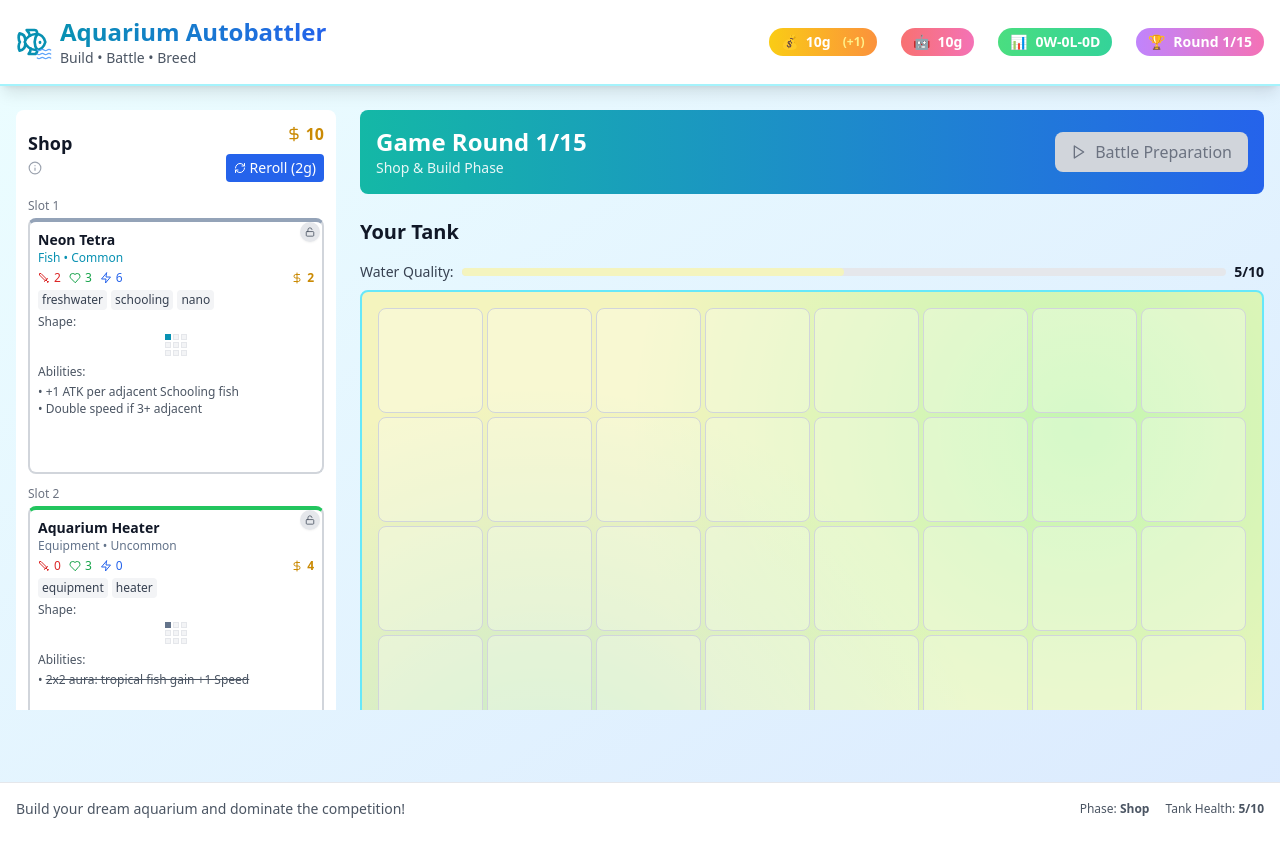
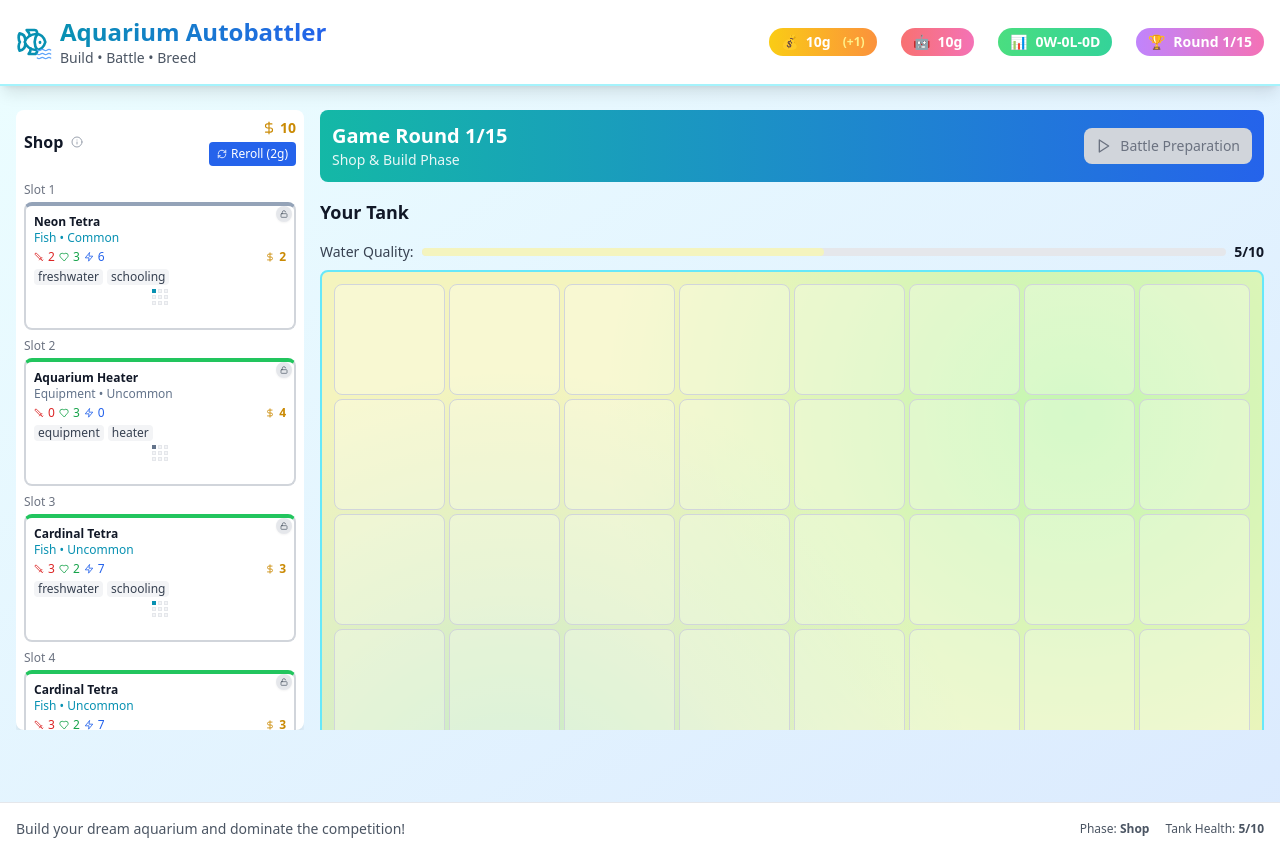
Before and after one commit to SobieskiCodes/aquarium-autobattle, a React (Vite) app: page / in a window 1280 px wide. Built offline with nearby package versions, Linux system fonts and the light colour scheme.

Commit message:
Fix layout to fit properly on 1080p screens

```diff
--- a/src/components/GamePhase.tsx
+++ b/src/components/GamePhase.tsx
@@ -66,9 +66,9 @@ export const GamePhase: React.FC<GamePhaseProps> = ({
   };
 
   const renderShopPhase = () => (
-    <div className="flex gap-6 h-[calc(100vh-200px)]">
+    <div className="flex gap-4 h-[calc(100vh-180px)] max-h-[800px]">
       {/* Left Sidebar - Shop */}
-      <div className="w-80 flex-shrink-0 space-y-4 overflow-y-auto">
+      <div className="w-72 flex-shrink-0 overflow-y-auto">
         <Shop
           pieces={gameState.shop}
           gold={gameState.gold}
@@ -84,14 +84,14 @@ export const GamePhase: React.FC<GamePhaseProps> = ({
       </div>
 
       {/* Main Content Area */}
-      <div className="flex-1 space-y-6 overflow-y-auto">
-      <div className="bg-gradient-to-r from-teal-500 to-blue-600 text-white p-4 rounded-lg">
+      <div className="flex-1 space-y-4 overflow-y-auto min-w-0">
+      <div className="bg-gradient-to-r from-teal-500 to-blue-600 text-white p-3 rounded-lg">
         <div className="flex items-center justify-between">
           <div>
-            <h1 className="text-2xl font-bold">
+            <h1 className="text-xl font-bold">
               Game Round {gameState.round}/15
               {gameState.round === 15 && (
-                <span className="ml-2 text-yellow-300 text-lg">🏁 Final Round!</span>
+                <span className="ml-2 text-yellow-300 text-base">🏁 Final Round!</span>
               )}
             </h1>
             <div className="flex items-center gap-4">
@@ -106,7 +106,7 @@ export const GamePhase: React.FC<GamePhaseProps> = ({
 
           {/* Shop Lock Status */}
           {gameState.lockedShopIndex !== null && (
-            <div className="bg-yellow-50 border border-yellow-200 rounded-lg p-3">
+            <div className="bg-yellow-50 border border-yellow-200 rounded-lg p-2">
               <div className="flex items-center justify-between">
                 <div className="flex items-center gap-2 text-yellow-800">
                   <Lock size={16} />
@@ -125,7 +125,7 @@ export const GamePhase: React.FC<GamePhaseProps> = ({
             onClick={onEnterBattlePrep}
             disabled={gameState.playerTank.pieces.length === 0}
             className={`
-              flex items-center gap-2 px-4 py-2 rounded-lg font-medium transition-all
+              flex items-center gap-2 px-3 py-2 rounded-lg font-medium transition-all text-sm
               ${gameState.playerTank.pieces.length > 0
                 ? 'bg-white text-teal-600 hover:bg-gray-100 hover:shadow-md'
                 : 'bg-gray-300 text-gray-500 cursor-not-allowed'
@@ -138,9 +138,9 @@ export const GamePhase: React.FC<GamePhaseProps> = ({
         </div>
       </div>
 
-        <div className="space-y-6">
+        <div className="space-y-4">
           <div className="space-y-4">
-          <h2 className="text-xl font-bold text-gray-900 mb-4">Your Tank</h2>
+          <h2 className="text-lg font-bold text-gray-900">Your Tank</h2>
 
           {/* Board Stats Summary */}
           {gameState.playerTank.pieces.length > 0 && (
@@ -151,7 +151,7 @@ export const GamePhase: React.FC<GamePhaseProps> = ({
             <TankSummary
               analysis={analysis}
               waterQuality={gameState.playerTank.waterQuality}
-              className="mb-4"
+              className="mb-3"
             />
               );
             })()
@@ -171,22 +171,22 @@ export const GamePhase: React.FC<GamePhaseProps> = ({
           </div>
 
           <div className="space-y-4">
-          <h2 className="text-xl font-bold text-gray-900 mb-4">Tank Pieces</h2>
+          <h2 className="text-lg font-bold text-gray-900">Tank Pieces</h2>
           {gameState.playerTank.pieces.length > 0 ? (
-            <div className="bg-white rounded-lg shadow-lg p-4 max-h-[400px] overflow-y-auto">
+            <div className="bg-white rounded-lg shadow-lg p-3 max-h-[300px] overflow-y-auto">
               {/* Unplaced pieces warning */}
               {(() => {
                 const unplacedPieces = gameState.playerTank.pieces.filter(piece => !piece.position);
                 if (unplacedPieces.length > 0) {
                   return (
-                    <div className="mb-4 p-3 bg-yellow-50 border border-yellow-200 rounded-lg">
+                    <div className="mb-3 p-2 bg-yellow-50 border border-yellow-200 rounded-lg">
                       <div className="flex items-center gap-2 text-yellow-800">
                         <span className="text-lg">⚠️</span>
-                        <span className="font-medium">
+                        <span className="font-medium text-sm">
                           {unplacedPieces.length} piece{unplacedPieces.length > 1 ? 's' : ''} not placed on grid yet!
                         </span>
                       </div>
-                      <div className="text-sm text-yellow-700 mt-1">
+                      <div className="text-xs text-yellow-700 mt-1">
                         Drag them to the tank grid to use them in battle.
                       </div>
                     </div>
@@ -195,9 +195,9 @@ export const GamePhase: React.FC<GamePhaseProps> = ({
                 return null;
               })()}
 
-              <div className="grid grid-cols-1 sm:grid-cols-2 lg:grid-cols-3 xl:grid-cols-4 gap-3 justify-items-center">
+              <div className="grid grid-cols-1 sm:grid-cols-2 lg:grid-cols-3 gap-2 justify-items-center">
               {gameState.playerTank.pieces.map((piece, index) => (
-                <div key={`${piece.id}-${index}`} className="min-h-0 w-full max-w-[280px]">
+                <div key={`${piece.id}-${index}`} className="min-h-0 w-full max-w-[240px]">
                   <PieceCard
                     piece={piece}
                     onSelect={onSelectPiece}
@@ -213,7 +213,7 @@ export const GamePhase: React.FC<GamePhaseProps> = ({
               </div>
             </div>
           ) : (
-            <div className="bg-white rounded-lg shadow-lg p-6 text-center text-gray-500">
+            <div className="bg-white rounded-lg shadow-lg p-4 text-center text-gray-500">
               <p>No pieces in your tank yet.</p>
               <p className="text-sm">Purchase some from the shop below!</p>
             </div>
--- a/src/components/PieceCard.tsx
+++ b/src/components/PieceCard.tsx
@@ -92,7 +92,7 @@ export const PieceCard: React.FC<PieceCardProps> = ({
     >
       <div
       className={`
-        relative p-2 rounded-lg border-2 cursor-pointer transition-all duration-200 h-64 flex flex-col
+        relative p-2 rounded-lg border-2 cursor-pointer transition-all duration-200 flex flex-col
         ${isSelected
           ? 'border-blue-500 bg-blue-50 transform scale-105'
           : 'border-gray-300 bg-white hover:border-gray-400 hover:shadow-md'
@@ -101,7 +101,7 @@ export const PieceCard: React.FC<PieceCardProps> = ({
        ${isInShop && !canAfford ? 'cursor-not-allowed' : ''}
         ${isLocked ? 'bg-yellow-50' : ''}
         ${isDragging ? 'opacity-50 transform rotate-2' : ''}
-        ${isInShop ? 'h-44' : 'h-64'}
+        ${isInShop ? 'h-32' : 'h-48'}
       `}
      onClick={canAfford && piece.type !== 'consumable' ? handleClick : undefined}
       onClick={canAfford ? handleClick : undefined}
@@ -125,12 +125,12 @@ export const PieceCard: React.FC<PieceCardProps> = ({
       {/* Piece Name & Type */}
       <div className="mb-1 flex-shrink-0">
         <div className="flex items-center justify-between">
-          <h3 className={`font-bold text-sm flex items-center gap-1 ${!piece.position && showSellOption ? 'text-yellow-800' : 'text-gray-900'}`}>
+          <h3 className={`font-bold text-xs flex items-center gap-1 ${!piece.position && showSellOption ? 'text-yellow-800' : 'text-gray-900'}`}>
             {piece.name}
             {!piece.position && showSellOption && <span className="ml-1 text-yellow-600">⚠️</span>}
             {hasConsumedItems && (
               <span
-                className="inline-flex items-center justify-center w-4 h-4 bg-orange-500 text-white text-xs rounded-full font-bold"
+                className="inline-flex items-center justify-center w-3 h-3 bg-orange-500 text-white text-xs rounded-full font-bold"
                 title={`Has consumed ${consumedCount} item${consumedCount > 1 ? 's' : ''}`}
               >
                 {consumedCount}
@@ -141,22 +141,22 @@ export const PieceCard: React.FC<PieceCardProps> = ({
           {showSellOption && onSell && (
             <button
               onClick={handleSell}
-              className="w-5 h-5 bg-red-500 text-white rounded-full flex items-center justify-center hover:bg-red-600 transition-colors shadow-sm ml-1 flex-shrink-0"
+              className="w-4 h-4 bg-red-500 text-white rounded-full flex items-center justify-center hover:bg-red-600 transition-colors shadow-sm ml-1 flex-shrink-0"
               title={`Sell for ${sellValue}g (75% of ${piece.cost}g cost)`}
             >
-              <X size={10} />
+              <X size={8} />
             </button>
           )}
         </div>
-        <p className="text-xs capitalize" style={{ color: getTypeColor(piece.type) }}>
+        <p className="text-xs capitalize leading-tight" style={{ color: getTypeColor(piece.type) }}>
           {piece.type} • {piece.rarity}
         </p>
       </div>
 
       {/* Stats */}
-      <div className="flex items-center gap-2 mb-1 text-xs flex-shrink-0">
+      <div className="flex items-center gap-1 mb-1 text-xs flex-shrink-0">
         <div className="flex items-center gap-1 text-red-600" title={hasConsumedItems ? `Base: ${enhancedPiece.originalStats?.attack || piece.stats.attack}` : undefined}>
-          <Sword size={12} />
+          <Sword size={10} />
           <span>
             {piece.stats.attack}
             {hasConsumedItems && enhancedPiece.originalStats && piece.stats.attack > enhancedPiece.originalStats.attack && (
@@ -167,7 +167,7 @@ export const PieceCard: React.FC<PieceCardProps> = ({
           </span>
         </div>
         <div className="flex items-center gap-1 text-green-600" title={hasConsumedItems ? `Base: ${enhancedPiece.originalStats?.health || piece.stats.health}` : undefined}>
-          <Heart size={12} />
+          <Heart size={10} />
           <span>
             {piece.stats.health}
             {hasConsumedItems && enhancedPiece.originalStats && piece.stats.health > enhancedPiece.originalStats.health && (
@@ -178,7 +178,7 @@ export const PieceCard: React.FC<PieceCardProps> = ({
           </span>
         </div>
         <div className="flex items-center gap-1 text-blue-600" title={hasConsumedItems ? `Base: ${enhancedPiece.originalStats?.speed || piece.stats.speed}` : undefined}>
-          <Zap size={12} />
+          <Zap size={10} />
           <span>
             {piece.stats.speed}
             {hasConsumedItems && enhancedPiece.originalStats && piece.stats.speed > enhancedPiece.originalStats.speed && (
@@ -190,14 +190,14 @@ export const PieceCard: React.FC<PieceCardProps> = ({
         </div>
         {isInShop && (
           <div className="flex items-center gap-1 text-yellow-600 ml-auto">
-            <DollarSign size={12} />
+            <DollarSign size={10} />
             <span className="font-bold">{piece.cost}</span>
           </div>
         )}
         {showSellOption && (
           <div className="flex items-center gap-1 text-green-600 ml-auto text-xs">
             <span>Sell:</span>
-            <DollarSign size={10} />
+            <DollarSign size={8} />
             <span className="font-bold">{sellValue}</span>
           </div>
         )}
@@ -205,10 +205,10 @@ export const PieceCard: React.FC<PieceCardProps> = ({
 
       {/* Tags */}
       <div className="flex flex-wrap gap-1 mb-1 flex-shrink-0">
-        {piece.tags.slice(0, 3).map(tag => (
+        {piece.tags.slice(0, isInShop ? 2 : 3).map(tag => (
           <span
             key={tag}
-            className="px-1 py-0.5 text-xs bg-gray-100 text-gray-700 rounded"
+            className="px-1 py-0.5 text-xs bg-gray-100 text-gray-700 rounded leading-none"
           >
             {tag}
           </span>
@@ -217,7 +217,7 @@ export const PieceCard: React.FC<PieceCardProps> = ({
 
       {/* Shape Preview */}
       <div className="mb-1 flex-shrink-0">
-        <div className="text-xs text-gray-600 mb-1">Shape:</div>
+        {!isInShop && <div className="text-xs text-gray-600 mb-1">Shape:</div>}
         <div className="grid grid-cols-3 gap-0.5 w-fit mx-auto">
           {Array(3).fill(null).map((_, y) =>
             Array(3).fill(null).map((_, x) => {
@@ -225,7 +225,7 @@ export const PieceCard: React.FC<PieceCardProps> = ({
               return (
                 <div
                   key={`${x}-${y}`}
-                  className={`w-1.5 h-1.5 border ${
+                  className={`w-1 h-1 border ${
                     isOccupied
                       ? 'bg-current border-current'
                       : 'bg-gray-100 border-gray-200'
@@ -239,7 +239,7 @@ export const PieceCard: React.FC<PieceCardProps> = ({
       </div>
 
       {/* Abilities */}
-      {piece.abilities && piece.abilities.length > 0 && (
+      {piece.abilities && piece.abilities.length > 0 && !isInShop && (
         <div className="text-xs text-gray-600 mt-1 flex-1 flex flex-col">
           <div className="font-medium mb-1">Abilities:</div>
           <ul className="space-y-0.5 text-xs flex-1">
@@ -258,7 +258,7 @@ export const PieceCard: React.FC<PieceCardProps> = ({
 
           {/* Show consumed items summary */}
           {hasConsumedItems && (
-            <div className="mt-2 pt-2 border-t border-gray-200">
+            <div className="mt-1 pt-1 border-t border-gray-200">
               <div className="text-xs font-medium text-orange-600 mb-1">
                 Consumed Items ({consumedCount}):
               </div>
--- a/src/components/Shop.tsx
+++ b/src/components/Shop.tsx
@@ -29,16 +29,16 @@ export const Shop: React.FC<ShopProps> = ({
   onDragEnd
 }) => {
   return (
-    <div className="bg-white rounded-lg shadow-lg p-3">
+    <div className="bg-white rounded-lg shadow-lg p-2 h-full">
       <div className="flex items-center justify-between mb-4">
-        <div className="flex flex-col gap-1">
-          <h2 className="text-lg font-bold text-gray-900">Shop</h2>
+        <div className="flex items-center gap-2">
+          <h2 className="text-base font-bold text-gray-900">Shop</h2>
           <div className="relative group">
             <Info
-              size={14}
+              size={12}
               className="text-gray-400 hover:text-gray-600 cursor-help transition-colors"
             />
-            <div className="absolute left-0 top-5 bg-gray-900 text-white text-xs p-2 rounded-lg shadow-xl opacity-0 group-hover:opacity-100 transition-opacity duration-200 pointer-events-none z-50 w-64">
+            <div className="absolute left-0 top-4 bg-gray-900 text-white text-xs p-2 rounded-lg shadow-xl opacity-0 group-hover:opacity-100 transition-opacity duration-200 pointer-events-none z-50 w-56">
               <div className="space-y-2">
                 <div>🛒 You can buy multiple items at once - they'll go into your storage to place later</div>
                 <div className="text-orange-300 font-medium">⚠️ Consumables disappear if not placed on grid when battle starts!</div>
@@ -46,16 +46,16 @@ export const Shop: React.FC<ShopProps> = ({
             </div>
           </div>
         </div>
-        <div className="flex flex-col items-end gap-2">
+        <div className="flex flex-col items-end gap-1">
           <div className="flex items-center gap-1 text-yellow-600">
-            <DollarSign size={16} />
-            <span className="font-bold text-base">{gold}</span>
+            <DollarSign size={14} />
+            <span className="font-bold text-sm">{gold}</span>
           </div>
           <button
             onClick={onReroll}
             disabled={gold < currentRerollCost}
             className={`
-              flex items-center gap-1 px-2 py-1 rounded text-sm font-medium transition-all
+              flex items-center gap-1 px-2 py-1 rounded text-xs font-medium transition-all
               ${gold >= currentRerollCost
                 ? 'bg-blue-600 text-white hover:bg-blue-700'
                 : 'bg-gray-300 text-gray-500 cursor-not-allowed'
@@ -63,15 +63,15 @@ export const Shop: React.FC<ShopProps> = ({
             `}
             title={`Reroll #${rerollsThisRound + 1}${rerollsThisRound >= 5 ? ` (cost increases after 5 rerolls)` : ''}`}
           >
-            <RefreshCw size={12} />
+            <RefreshCw size={10} />
             Reroll ({currentRerollCost}g)
           </button>
         </div>
       </div>
 
-      <div className="space-y-3">
+      <div className="space-y-2 overflow-y-auto flex-1">
         {pieces.map((piece, index) => (
-          <div key={piece ? piece.id : `empty-${index}`} className="min-h-[180px]">
+          <div key={piece ? piece.id : `empty-${index}`} className="min-h-[140px]">
             <div className="text-xs text-gray-500 mb-1">
               Slot {index + 1}
             </div>
@@ -89,7 +89,7 @@ export const Shop: React.FC<ShopProps> = ({
                 <button
                   onClick={() => onToggleLock(index)}
                   className={`
-                    absolute top-1 right-1 w-5 h-5 rounded-full flex items-center justify-center
+                    absolute top-1 right-1 w-4 h-4 rounded-full flex items-center justify-center
                     transition-all duration-200 shadow-sm
                     ${lockedIndex === index
                       ? 'bg-yellow-500 text-white hover:bg-yellow-600'
@@ -98,11 +98,11 @@ export const Shop: React.FC<ShopProps> = ({
                   `}
                   title={lockedIndex === index ? 'Unlock this item' : 'Lock this item (persists through rerolls)'}
                 >
-                  {lockedIndex === index ? <Lock size={10} /> : <Unlock size={10} />}
+                  {lockedIndex === index ? <Lock size={8} /> : <Unlock size={8} />}
                 </button>
               </div>
             ) : (
-              <div className="h-full border-2 border-dashed border-gray-300 rounded-lg flex items-center justify-center text-gray-400">
+              <div className="h-32 border-2 border-dashed border-gray-300 rounded-lg flex items-center justify-center text-gray-400">
                 <span className="text-sm">Sold Out</span>
               </div>
             )}
@@ -111,9 +111,9 @@ export const Shop: React.FC<ShopProps> = ({
       </div>
 
       {lockedIndex !== null && (
-        <div className="mt-3 p-2 bg-yellow-50 border border-yellow-200 rounded-lg text-xs text-yellow-800">
+        <div className="mt-2 p-2 bg-yellow-50 border border-yellow-200 rounded-lg text-xs text-yellow-800">
           <div className="flex items-center gap-2">
-            <Lock size={12} />
+            <Lock size={10} />
             <span>Slot {lockedIndex + 1} is locked and will persist through rerolls and rounds</span>
           </div>
         </div>
--- a/src/components/TankGrid.tsx
+++ b/src/components/TankGrid.tsx
@@ -199,7 +199,7 @@ export const TankGrid: React.FC<TankGridProps> = ({
 
   return (
     <div className="relative">
-      <div className="mb-2 flex items-center gap-2">
+      <div className="mb-2 flex items-center gap-2 text-sm">
         <span className="text-sm font-medium text-gray-700">Water Quality:</span>
         <div className="flex-1 bg-gray-200 rounded-full h-2">
           <div
@@ -311,7 +311,7 @@ export const TankGrid: React.FC<TankGridProps> = ({
       )}
 
       <div
-        className="grid grid-cols-8 gap-1 p-4 rounded-lg border-2 border-cyan-300 shadow-lg"
+        className="grid grid-cols-8 gap-1 p-3 rounded-lg border-2 border-cyan-300 shadow-lg"
         style={{
           backgroundColor: getWaterQualityGradient(),
           backgroundImage: `
```
Also changed, not shown: src/components/TankSummary.tsx (+11 -11 lines).
